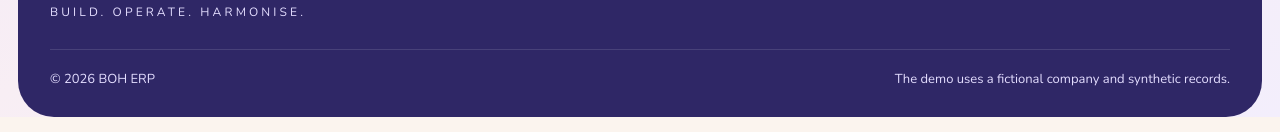
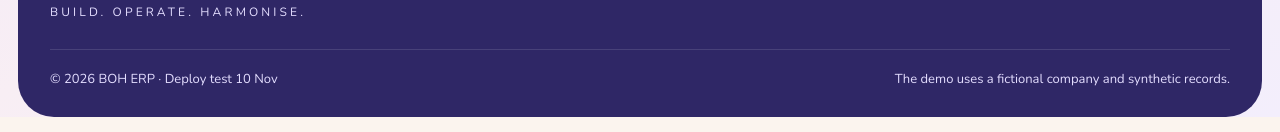
Before and after one commit to aerogourav/proteus-erp, a Next.js app: page /contact in a window 1280 px wide. Shown: the part 1052-1184 px from the top of the page. Built offline with nearby package versions, Linux system fonts and the light colour scheme; no server answers.

Commit message:
Test: visible deploy marker in the website footer (to be reverted)
Co-Authored-By: Claude Opus 5.5 <noreply@anthropic.com>

```diff
--- a/src/components/marketing/site-footer.tsx
+++ b/src/components/marketing/site-footer.tsx
@@ -18,7 +18,7 @@ export function SiteFooter() {
         </nav>
       </div>
       <div className="b-footer-bottom">
-        <span>© 2026 BOH ERP</span>
+        <span>© 2026 BOH ERP · Deploy test 10 Nov</span>
         <span>The demo uses a fictional company and synthetic records.</span>
       </div>
     </div>
```
